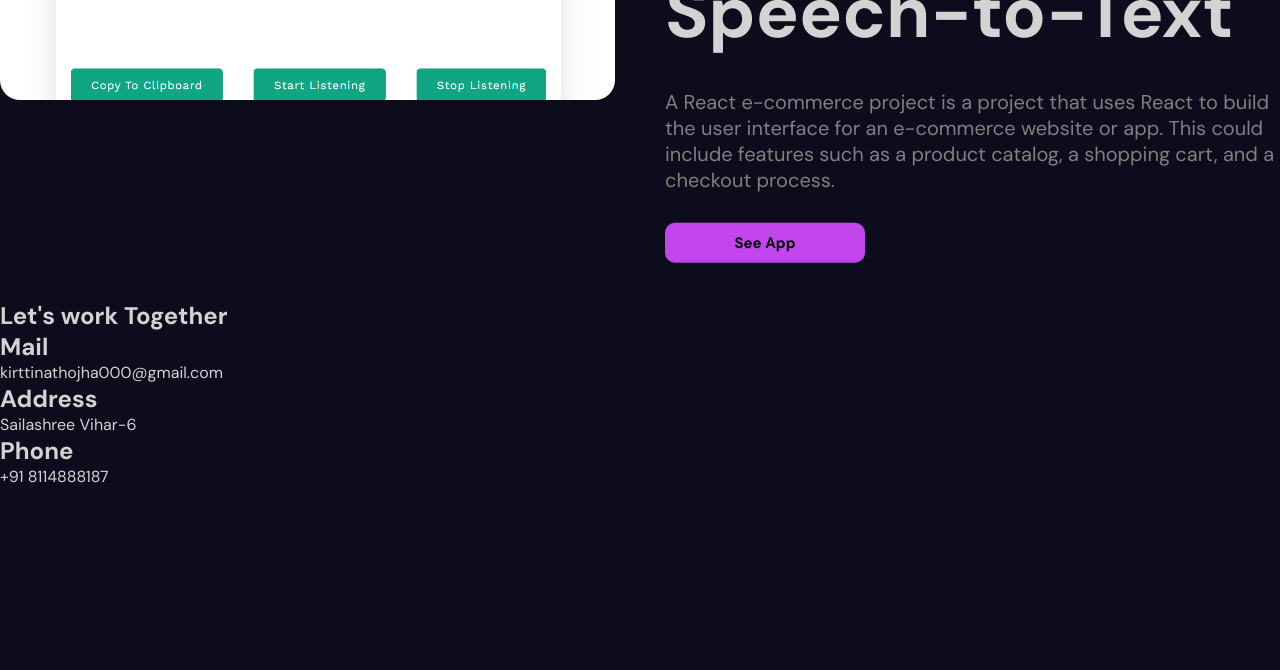
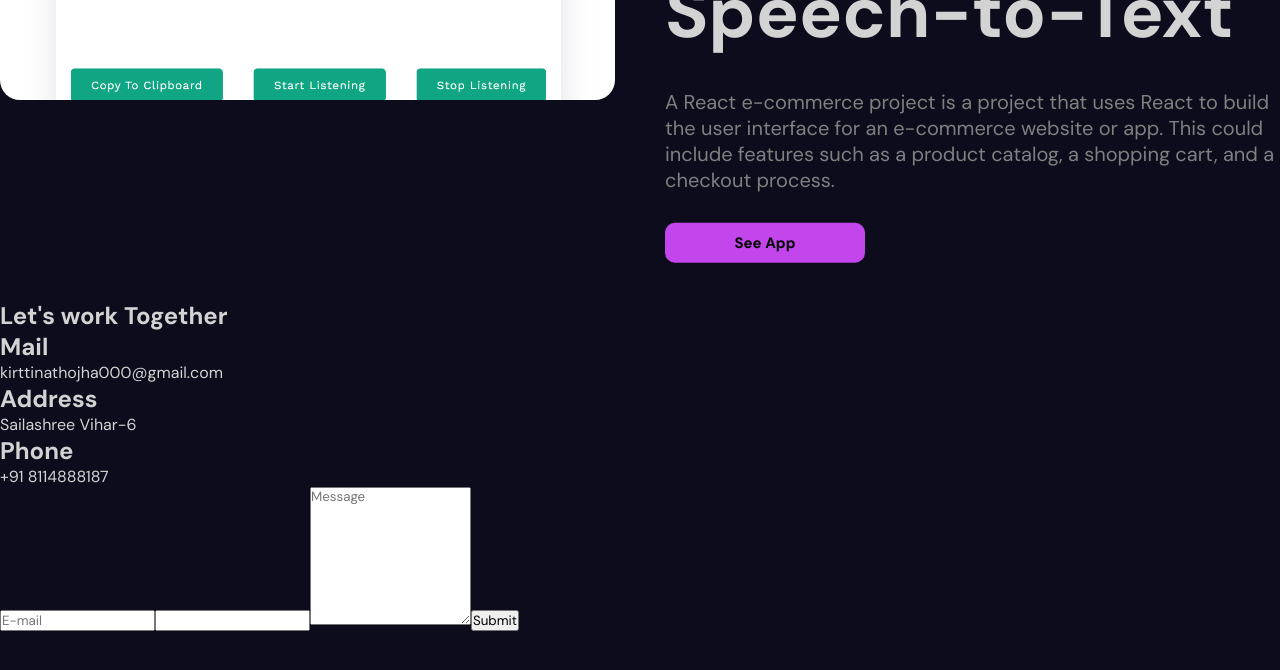
Before and after one commit to Kirttinath/portfolio-app, a React (Vite) app: page / in a window 1280 px wide. Shown: the part 6253-6923 px from the top of the page. Built offline with nearby package versions, Linux system fonts and the light colour scheme; a web font is replaced by a local one.

Commit message:
Add contact form to Contact page.

```diff
--- a/src/Components/Contact/Contact.jsx
+++ b/src/Components/Contact/Contact.jsx
@@ -18,7 +18,14 @@
           <span>+91 8114888187</span>
         </div>
       </div>
-      <div className="formContainer"></div>
+      <div className="formContainer">
+        <form>
+          <input type="text" required placeholder="E-mail"/>
+          <input type="email" required placeholder=""/>
+          <textarea  rows={8} placeholder="Message" />
+          <button>Submit</button>
+        </form>
+      </div>
     </div>
   )
 }
```
